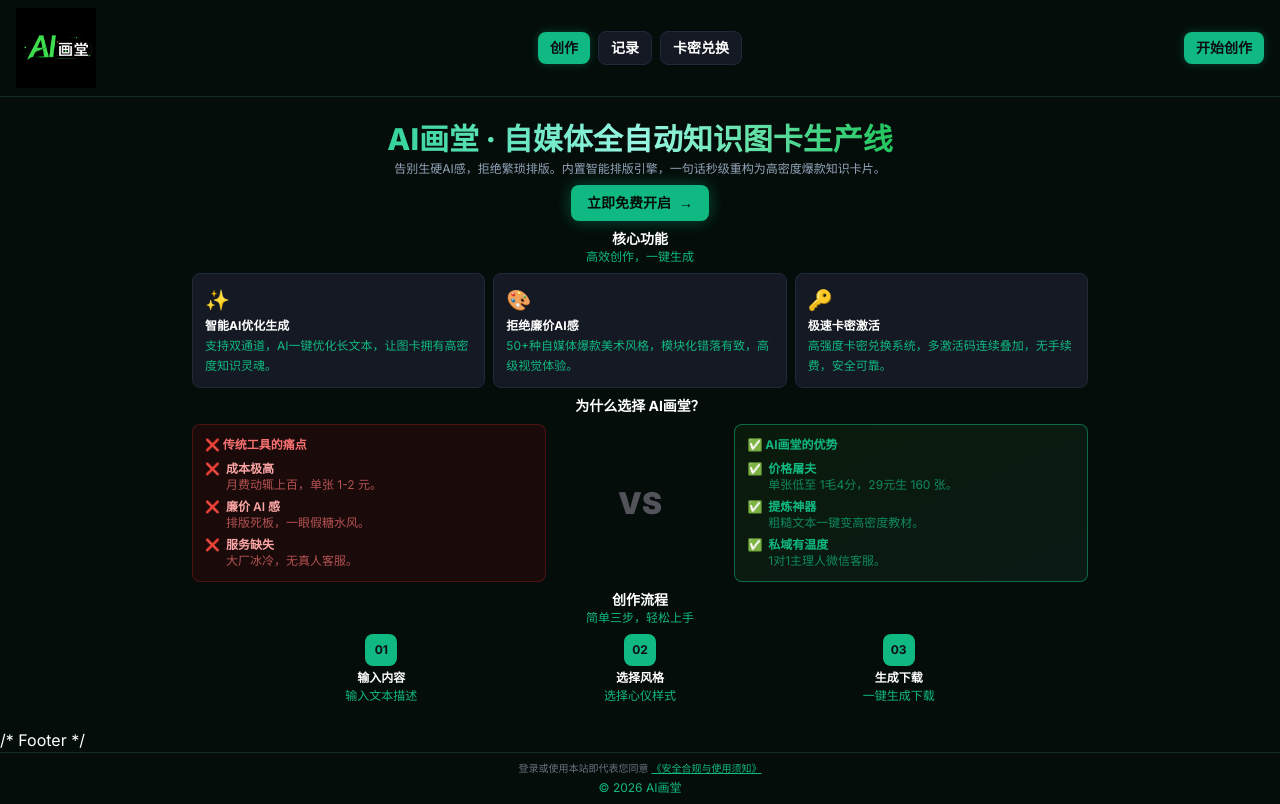
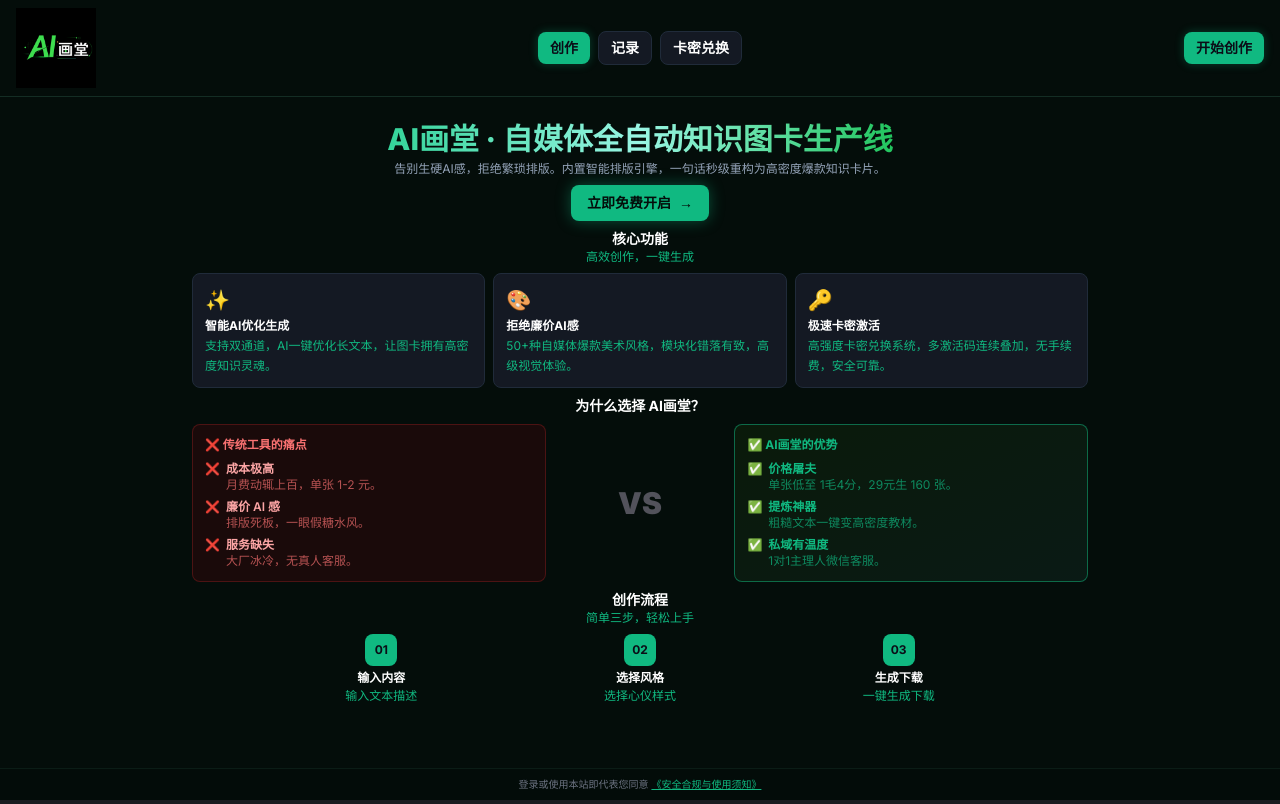
Before and after one commit to haoy0600-ctrl/aihuatang, a Next.js app: page / in a window 1280 px wide. Built offline with nearby package versions, Linux system fonts and the light colour scheme; a web font is replaced by a local one.

Commit message:
大更新

```diff
--- a/app/admin/page.tsx
+++ b/app/admin/page.tsx
@@ -3,6 +3,7 @@
 import { useEffect, useState } from 'react'
 import { useRouter } from 'next/navigation'
 import Link from 'next/link'
+import { TermsModal } from '@/components/TermsModal'
 
 interface User {
   id: string
@@ -47,6 +48,7 @@ export default function AdminPage() {
   const [creditAmount, setCreditAmount] = useState(0)
   const [showCreditModal, setShowCreditModal] = useState(false)
   const [creditAction, setCreditAction] = useState<'add' | 'subtract'>('add')
+  const [showTermsModal, setShowTermsModal] = useState(false)
 
   useEffect(() => {
     const updateTime = () => {
@@ -565,6 +567,25 @@ export default function AdminPage() {
           </div>
         </div>
       )}
+
+      <TermsModal
+        show={showTermsModal}
+        onClose={() => setShowTermsModal(false)}
+      />
+
+      <footer className="fixed bottom-0 left-0 right-0 py-2 bg-[#0B0D17]/95 border-t border-[#202B3A]/50 backdrop-blur-sm z-40">
+        <div className="max-w-[1400px] mx-auto px-4 text-center">
+          <p className="text-[10px] text-gray-500">
+            登录或使用本站即代表您同意{' '}
+            <button
+              onClick={() => setShowTermsModal(true)}
+              className="text-[#00F2FE] hover:text-[#00E676] underline underline-offset-1 transition-colors"
+            >
+              《安全合规与使用须知》
+            </button>
+          </p>
+        </div>
+      </footer>
     </div>
   )
 }
--- a/app/page.tsx
+++ b/app/page.tsx
@@ -2,9 +2,11 @@
 
 import Link from 'next/link'
 import { useState } from 'react'
+import { TermsModal } from '@/components/TermsModal'
 
 export default function HomePage() {
   const [mobileMenuOpen, setMobileMenuOpen] = useState(false)
+  const [showTermsModal, setShowTermsModal] = useState(false)
 
   const features = [
     {
@@ -44,10 +46,8 @@ export default function HomePage() {
 
   return (
     <div className="min-h-screen w-full max-w-[100vw] bg-[#040D0A] text-white flex flex-col">
-      {/* Header 导航栏 - sticky */}
       <header className="flex-shrink-0 border-b border-[#142D24] sticky top-0 z-50 bg-[#040D0A]">
         <div className="w-full px-3 sm:px-4 py-2 flex items-center justify-between">
-          {/* Logo */}
           <Link href="/" className="flex items-center select-none">
             <img
               src="/logo.png?v=8"
@@ -56,7 +56,6 @@ export default function HomePage() {
             />
           </Link>
 
-          {/* 桌面端导航 */}
           <nav className="hidden md:flex items-center gap-2">
             <Link
               href="/dashboard"
@@ -78,7 +77,6 @@ export default function HomePage() {
             </Link>
           </nav>
 
-          {/* 移动端汉堡菜单按钮 */}
           <button
             onClick={() => setMobileMenuOpen(!mobileMenuOpen)}
             className="md:hidden w-10 h-10 flex items-center justify-center bg-[#141923] border border-[#202B3A] rounded-lg"
@@ -92,7 +90,6 @@ export default function HomePage() {
             </svg>
           </button>
 
-          {/* 桌面端快捷按钮 */}
           <Link
             href="/dashboard"
             className="hidden md:flex px-3 py-1.5 bg-[#10B981] text-[#0B0D17] rounded-lg text-sm font-semibold shadow-[0_0_10px_rgba(16,185,129,0.3)]"
@@ -101,7 +98,6 @@ export default function HomePage() {
           </Link>
         </div>
 
-        {/* 移动端下拉菜单 */}
         {mobileMenuOpen && (
           <div className="md:hidden px-3 pb-2 border-t border-[#142D24] pt-2">
             <div className="flex flex-col gap-1">
@@ -131,9 +127,7 @@ export default function HomePage() {
         )}
       </header>
 
-      {/* 主内容区 */}
       <main className="flex-1 flex flex-col items-center px-3 py-4 sm:py-6">
-        {/* 主标题区 */}
         <div className="text-center mb-2">
           <h1 className="text-xl sm:text-2xl md:text-3xl font-extrabold bg-clip-text text-transparent bg-gradient-to-r from-emerald-400 via-teal-200 to-green-500 mb-1">
             AI画堂 · 自媒体全自动知识图卡生产线
@@ -150,7 +144,6 @@ export default function HomePage() {
           </Link>
         </div>
 
-        {/* 核心功能区 */}
         <div className="w-full max-w-4xl mb-2">
           <div className="text-center mb-2">
             <h2 className="text-sm font-bold text-white">核心功能</h2>
@@ -170,13 +163,11 @@ export default function HomePage() {
           </div>
         </div>
 
-        {/* 痛点对比面板 */}
         <div className="w-full max-w-4xl mb-2">
           <div className="text-center mb-2">
             <h2 className="text-sm font-bold text-white">为什么选择 AI画堂？</h2>
           </div>
           <div className="grid grid-cols-1 md:grid-cols-5 gap-2">
-            {/* 左栏 */}
             <div className="md:col-span-2 bg-[#1a0a0a] border border-red-900/50 rounded-lg p-3">
               <h3 className="text-xs font-bold text-red-400 mb-2">❌ 传统工具的痛点</h3>
               <div className="space-y-1.5">
@@ -204,12 +195,10 @@ export default function HomePage() {
               </div>
             </div>
 
-            {/* VS 大字 */}
             <div className="hidden md:flex md:col-span-1 items-center justify-center">
               <div className="font-black text-3xl text-zinc-600">VS</div>
             </div>
 
-            {/* 右栏 */}
             <div className="md:col-span-2 bg-gradient-to-br from-[#0a1a0a] to-[#0a1a15] border border-[#10B981]/50 rounded-lg p-3">
               <h3 className="text-xs font-bold text-[#10B981] mb-2">✅ AI画堂的优势</h3>
               <div className="space-y-1.5">
@@ -239,7 +228,6 @@ export default function HomePage() {
           </div>
         </div>
 
-        {/* 创作流程 */}
         <div className="w-full max-w-3xl">
           <div className="text-center mb-2">
             <h2 className="text-sm font-bold text-white">创作流程</h2>
@@ -259,16 +247,24 @@ export default function HomePage() {
         </div>
       </main>
 
-      {'/* Footer */'}
-      <footer className="text-center py-2 border-t border-[#142D24] flex-shrink-0">
-        <p className="text-[10px] text-gray-500">
-          登录或使用本站即代表您同意{' '}
-          <Link href="/terms" className="text-[#10B981] hover:text-[#00E676] underline underline-offset-1 transition-colors">
-            《安全合规与使用须知》
-          </Link>
-        </p>
-        <p className="text-xs text-[#10B981] mt-1">© 2026 AI画堂</p>
+      <footer className="fixed bottom-0 left-0 right-0 py-2 bg-[#040D0A]/95 border-t border-[#142D24]/50 backdrop-blur-sm z-40">
+        <div className="max-w-[1400px] mx-auto px-4 text-center">
+          <p className="text-[10px] text-gray-500">
+            登录或使用本站即代表您同意{' '}
+            <button
+              onClick={() => setShowTermsModal(true)}
+              className="text-[#10B981] hover:text-[#00E676] underline underline-offset-1 transition-colors"
+            >
+              《安全合规与使用须知》
+            </button>
+          </p>
+        </div>
       </footer>
+
+      <TermsModal
+        show={showTermsModal}
+        onClose={() => setShowTermsModal(false)}
+      />
     </div>
   )
 }
--- a/app/profile/page.tsx
+++ b/app/profile/page.tsx
@@ -4,6 +4,7 @@ import { useEffect, useState, useRef } from 'react'
 import { useRouter } from 'next/navigation'
 import Link from 'next/link'
 import { ChangePasswordModal } from '@/components/ChangePasswordModal'
+import { TermsModal } from '@/components/TermsModal'
 
 interface UserProfile {
   id: string
@@ -94,6 +95,7 @@ export default function ProfilePage() {
   const [activeTab, setActiveTab] = useState<'info' | 'password'>('info')
   const [uploading, setUploading] = useState(false)
   const [uploadProgress, setUploadProgress] = useState(0)
+  const [showTermsModal, setShowTermsModal] = useState(false)
   const fileInputRef = useRef<HTMLInputElement>(null)
 
   useEffect(() => {
@@ -487,6 +489,25 @@ export default function ProfilePage() {
         show={showChangePassword}
         onClose={() => setShowChangePassword(false)}
       />
+
+      <TermsModal
+        show={showTermsModal}
+        onClose={() => setShowTermsModal(false)}
+      />
+
+      <footer className="fixed bottom-0 left-0 right-0 py-2 bg-[#040D0A]/95 border-t border-[#142D24]/50 backdrop-blur-sm z-40">
+        <div className="max-w-[1400px] mx-auto px-4 text-center">
+          <p className="text-[10px] text-gray-500">
+            登录或使用本站即代表您同意{' '}
+            <button
+              onClick={() => setShowTermsModal(true)}
+              className="text-[#10B981] hover:text-[#00E676] underline underline-offset-1 transition-colors"
+            >
+              《安全合规与使用须知》
+            </button>
+          </p>
+        </div>
+      </footer>
     </div>
   )
 }
```
Also changed, not shown: 2 other files (tests, documents, lock files or other folders).
